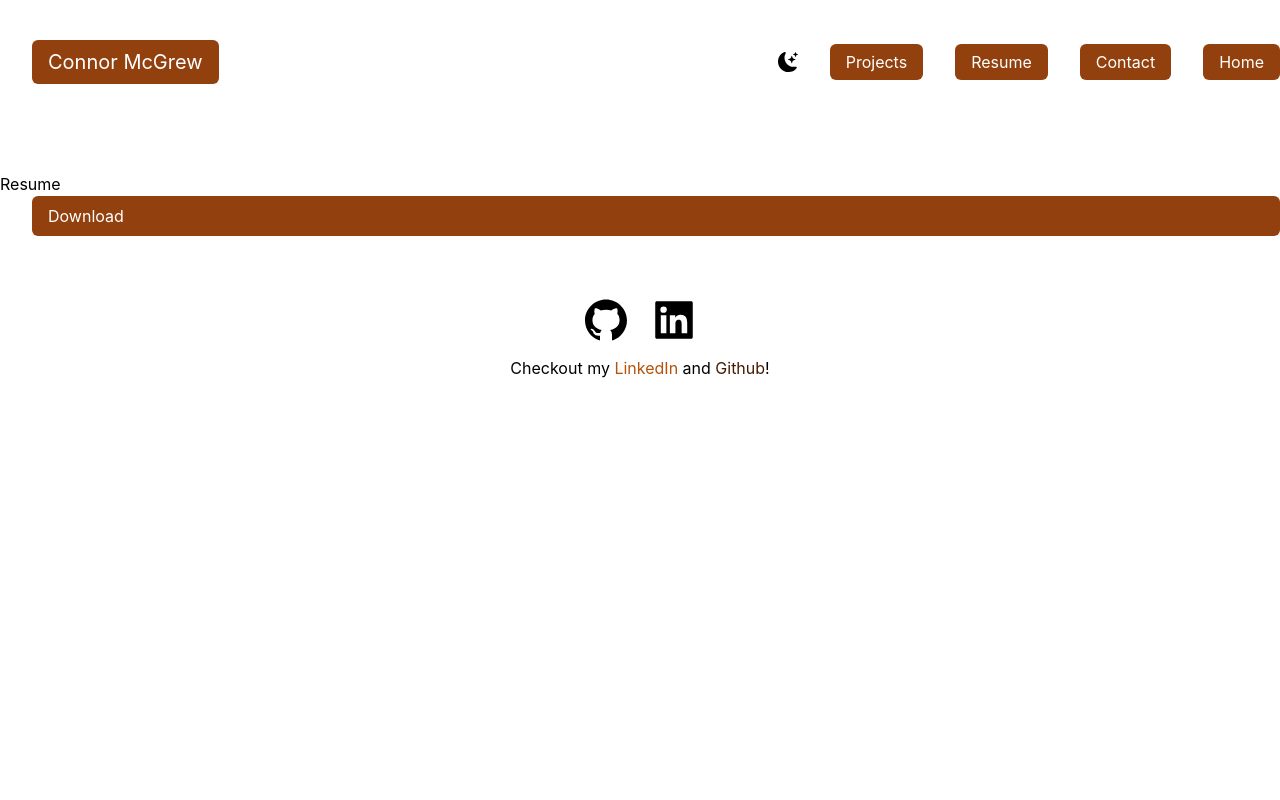
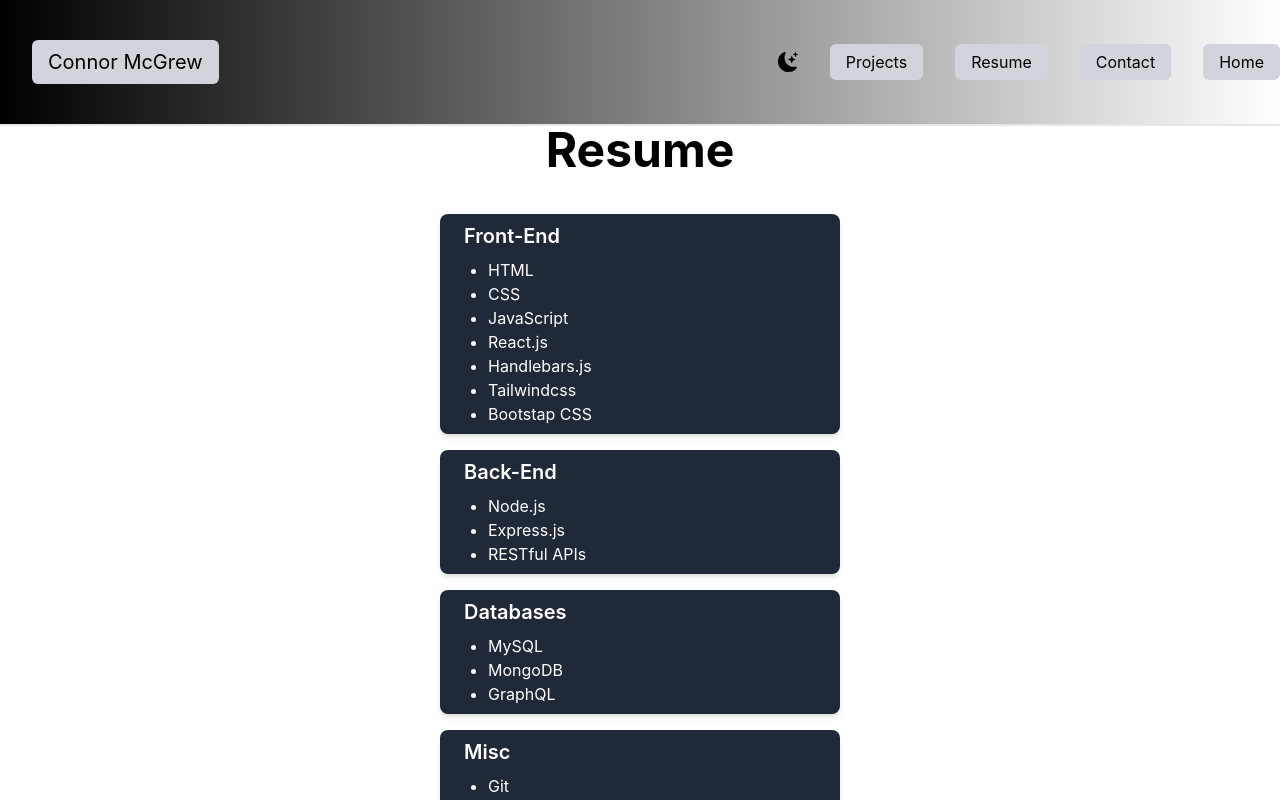
Before and after one commit to connormcgrew/React-Portfolio, a React (Create React App) app in the folder app/: page /resume in a window 1280 px wide. Shown: the top 800 px of the page. Built offline with nearby package versions, Linux system fonts and the light colour scheme.

Commit message:
resume page and beginnings of darkmode/lightmode

```diff
--- a/app/public/index.html
+++ b/app/public/index.html
@@ -24,7 +24,7 @@
       work correctly both with client-side routing and a non-root public URL.
       Learn how to configure a non-root public URL by running `npm run build`.
     -->
-    <title>React App</title>
+    <title>Connor McGrew Resume</title>
   </head>
   <body>
     <noscript>You need to enable JavaScript to run this app.</noscript>
--- a/app/src/components/footer.js
+++ b/app/src/components/footer.js
@@ -1,22 +1,26 @@
-import {AiFillGithub, AiFillLinkedin} from 'react-icons/ai';
+import React, { useContext } from 'react';
+import { AiFillGithub, AiFillLinkedin } from 'react-icons/ai';
+import { DarkModeContext } from '../contexts/DarkModeContext';
 
 const Footer = () => {
+  const { darkMode } = useContext(DarkModeContext);
+
   return (
-        <footer>
-        <div className='text-5xl flex justify-center gap-5 py-3'>
-            <a href="https://github.com/connormcgrew"><AiFillGithub/></a>
-            <a href="https://www.linkedin.com/in/connor-mcgrew-0b7118243/"><AiFillLinkedin/></a>
+    <footer className={`py-5 ${darkMode ? 'bg-gray-900 text-white' : 'bg-gray-300 text-black'}`}>
+      <div className="text-5xl flex justify-center gap-5 py-3">
+        <a href="https://github.com/connormcgrew"><AiFillGithub /></a>
+        <a href="https://www.linkedin.com/in/connor-mcgrew-0b7118243/"><AiFillLinkedin /></a>
       </div>
-          <div className='flex justify-center'>
+      <div className="flex justify-center">
         <p>Checkout my
-              <a href="https://www.linkedin.com/in/connor-mcgrew-0b7118243/" className='text-amber-700'> LinkedIn </a>
+          <a href="https://www.linkedin.com/in/connor-mcgrew-0b7118243/" className={`${darkMode ? 'text-white' : 'text-gray-800'}`}> LinkedIn </a>
           and
-              <a href="https://github.com/connormcgrew" className='text-amber-950'> Github</a>
+          <a href="https://github.com/connormcgrew" className={`${darkMode ? 'text-white' : 'text-gray-800'}`}> Github</a>
           !
         </p>
       </div>
     </footer>
-    )
+  );
 }
 
 export default Footer;
--- a/app/src/components/header.js
+++ b/app/src/components/header.js
@@ -1,23 +1,29 @@
+import { useContext } from 'react';
 import { BsFillMoonStarsFill } from 'react-icons/bs';
-import { NavLink } from 'react-router-dom'
+import { NavLink } from 'react-router-dom';
+import { DarkModeContext } from '../contexts/DarkModeContext';
 
 const Header = () => {
+  const { darkMode, toggleDarkMode } = useContext(DarkModeContext);
+
   return (
-<nav className='py-10 mb-12 flex justify-between'>
-<NavLink to="/"><h1 className='text-xl bg-amber-800 text-white px-4 py-2 rounded-md ml-8'>Connor McGrew</h1> </NavLink>
+    <nav className={`py-10 flex justify-between ${darkMode ? 'bg-gradient-to-r from-white to-black text-white' : 'bg-gradient-to-r from-black to-white'} border-b-2 border-gray-200`}>
+      <NavLink to="/">
+        <h1 className={`text-xl ${darkMode ? 'bg-gray-800 text-white'  : 'bg-gray-300 text-black'}  px-4 py-2 rounded-md ml-8`}>Connor McGrew</h1>
+      </NavLink>
       <ul className='flex items-center'>
         <li>
-    <BsFillMoonStarsFill className='cursor-pointer text-xl'/>
+          <BsFillMoonStarsFill onClick={toggleDarkMode} className='cursor-pointer text-xl'/>
         </li>
         <li>
-    <NavLink className='bg-amber-800 text-white px-4 py-2 rounded-md ml-8' to="/projects">Projects</NavLink>
-    <NavLink download="Connor McGrew Resume" className='bg-amber-800 text-white px-4 py-2 rounded-md ml-8' to="/resume">Resume</NavLink>
-    <NavLink className='bg-amber-800 text-white px-4 py-2 rounded-md ml-8' to="/contact">Contact</NavLink>
-    <NavLink className='bg-amber-800 text-white px-4 py-2 rounded-md ml-8' to="/">Home</NavLink>
+          <NavLink className={`px-4 py-2 rounded-md ml-8 ${darkMode ? 'text-white bg-gray-800' : 'text-black bg-gray-300'}`} to="/projects">Projects</NavLink>
+          <NavLink download="Connor McGrew Resume" className={`px-4 py-2 rounded-md ml-8 ${darkMode ? 'text-white bg-gray-800' : 'text-black bg-gray-300'}`} to="/resume">Resume</NavLink>
+          <NavLink className={`px-4 py-2 rounded-md ml-8 ${darkMode ? 'text-white bg-gray-800' : 'text-black bg-gray-300'}`} to="/contact">Contact</NavLink>
+          <NavLink className={`px-4 py-2 rounded-md ml-8 ${darkMode ? 'text-white bg-gray-800' : 'text-black bg-gray-300'}`} to="/">Home</NavLink>
         </li>
       </ul>
     </nav>
-    )
+  );
 }
 
 export default Header;
--- /dev/null
+++ b/app/src/components/langCard.js
@@ -0,0 +1,44 @@
+import React from "react";
+
+const TechnologiesCard = ({ category }) => {
+
+  const frontEndTechnologies = ["HTML", "CSS", "JavaScript", "React.js", "Handlebars.js", "Tailwindcss", "Bootstap CSS"];
+  const backEndTechnologies = ["Node.js", "Express.js", "RESTful APIs"];
+  const databaseTechnologies = ["MySQL", "MongoDB", "GraphQL"];
+  const miscTechnologies = ["Git", "Github", "Heroku" ];
+
+  let technologies;
+  switch (category) {
+    case "Front-End":
+      technologies = frontEndTechnologies;
+      break;
+    case "Back-End":
+      technologies = backEndTechnologies;
+      break;
+    case "Databases":
+      technologies = databaseTechnologies;
+      break;
+    case "Misc":
+      technologies = miscTechnologies;
+      break;
+    default:
+      technologies = [];
+  }
+
+  return (
+    <div className="flex justify-center">
+      <div style={{width: "400px"}}>
+        <div className="shadow-md rounded-lg p-6 bg-gray-800 text-white py-2 mb-4">
+          <h2 className="text-xl font-semibold mb-2">{category}</h2>
+          <ul className="list-disc pl-6">
+            {technologies.map((tech, index) => (
+              <li key={index}>{tech}</li>
+            ))}
+          </ul>
+        </div>
+      </div>
+    </div>
+  );
+};
+
+export default TechnologiesCard;
--- /dev/null
+++ b/app/src/contexts/DarkModeContext.js
@@ -0,0 +1,17 @@
+import React, { createContext, useState } from 'react';
+
+export const DarkModeContext = createContext();
+
+export const DarkModeProvider = ({ children }) => {
+  const [darkMode, setDarkMode] = useState(false);
+
+  const toggleDarkMode = () => {
+    setDarkMode((prevDarkMode) => !prevDarkMode);
+  };
+
+  return (
+    <DarkModeContext.Provider value={{ darkMode, toggleDarkMode }}>
+      {children}
+    </DarkModeContext.Provider>
+  );
+};
--- a/app/src/index.css
+++ b/app/src/index.css
@@ -1,6 +1,7 @@
 @tailwind base;
 @tailwind components;
 @tailwind utilities;
+
 
 
 body {
--- a/app/src/pages/home.js
+++ b/app/src/pages/home.js
@@ -1,13 +1,14 @@
-import React from 'react';
-
+import React, { useContext } from 'react';
+import { DarkModeContext } from '../contexts/DarkModeContext';
 
 export default function Home() {
+  const { darkMode } = useContext(DarkModeContext);
   return (
-    <div>
-       <main className='bg-white px-10'>
-        <section className= ' min-h-screen'>
+    <div className={` ${darkMode ? 'bg-gray-900 text-white' : 'bg-gray-300 text-black'}`}>
+      <main className='px-10'>
+        <section className='min-h-screen'>
 
-          <div className='relative mx-auto overflow-hiddens mt-20 flex justify-center'>
+          <div className='relative mx-auto overflow-hiddens pt-10 flex justify-center'>
             <img src="/images/headshotphotoshop.png" alt="Picture of the author" className='rounded-full w-80 h-80 object-cover'/>
           </div>
           <div className='text-center p-10'>
@@ -18,7 +19,6 @@ export default function Home() {
             </p>
           </div>
         </section>
-
       </main>
     </div>
   );
--- a/app/src/pages/resume.js
+++ b/app/src/pages/resume.js
@@ -1,10 +1,38 @@
+import React from "react";
+import TechnologiesCard from "../components/langCard";
+
+
 const Resume = () => {
-    return (
-        <div>
-        <h1>Resume</h1>
-        <a download="Connor McGrew Resume" href="images/resume.pdf"className="bg-amber-800 text-white px-4 py-2 rounded-md ml-8 flex items-center py-10 mb-12">Download</a>
-        </div>
-    )
-}
+  return (
+    <div>
+    <h1 className="flex justify-center text-5xl pb-10 font-bold">Resume</h1>
+
+      {/* Front-end technologies */}
+      <TechnologiesCard category="Front-End"/>
+
+      {/* Back-end technologies */}
+      <TechnologiesCard category="Back-End" />
+
+      {/* Database technologies */}
+      <TechnologiesCard category="Databases" />
+
+      {/* Miscellaneous technologies */}
+      <TechnologiesCard category="Misc" />
+
+      <div className="flex justify-center py-10">
+    <div className="max-w-xs">
+    <a
+        download="Connor McGrew Resume"
+        href="images/resume.pdf"
+        className="bg-gray-800 text-white px-4 rounded-md ml-8  py-2 mb-12"
+      >
+        Download my Resume!
+      </a>
+    </div>
+    </div>
+    </div>
+
+  );
+};
 
 export default Resume;
--- a/app/tailwind.config.js
+++ b/app/tailwind.config.js
@@ -8,7 +8,28 @@ module.exports = {
     "./src/**/*.{js,jsx,ts,tsx}",
   ],
   theme: {
-    extend: {},
+    extend: {
+      colors: {
+        DarkMode: {
+          background: '#000',
+          text: '#fff'
+        },
+        LightMode: {
+          background: '#fff',
+          text: '#000'
+        }
+      }
+    },
   },
-  plugins: [],
+  plugins: [
+    require('tailwindcss'),
+    require('autoprefixer'),
+  ],
+  screens: {
+    sm: "640px",
+    md: "768px",
+    lg: "1024px",
+    xl: "1280px",
+  },
+  darkMode: "class",
 }
```
Also changed, not shown: app/src/App.js (+10 -5 lines), app/src/App.css (line endings or trailing spaces). Lines whose indentation alone changed are shown as unchanged.
